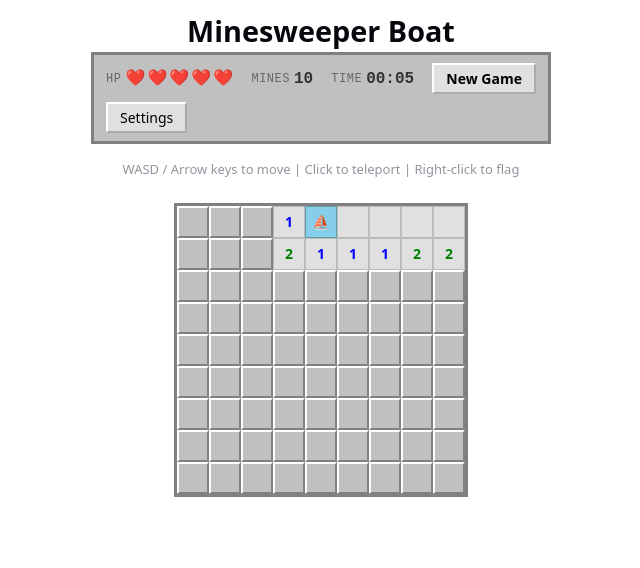
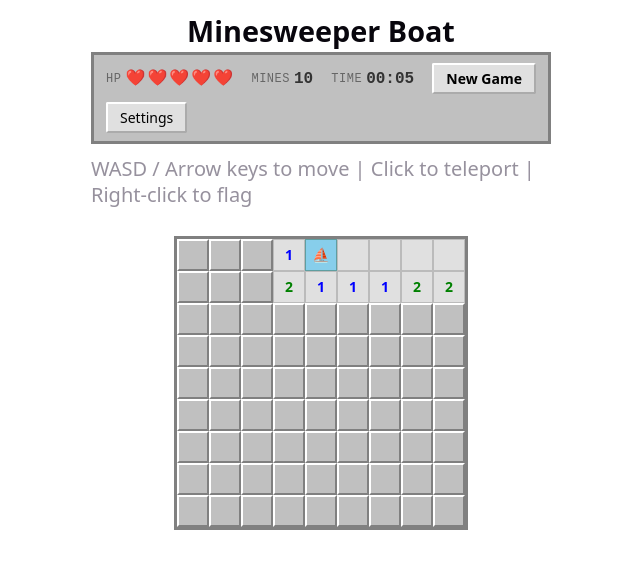
Before and after one commit to cat1060/devin-minesweeper-demo, a React (Vite) app: page / in a window 1280 px wide. Shown: the top 568 px of the page, without its empty margins (319-959 px from the left). Built offline with nearby package versions, Linux system fonts and the light colour scheme.

Commit message:
style: increase instruction text font size to 20px (150% of 13px)

```diff
--- a/src/App.css
+++ b/src/App.css
@@ -38,7 +38,7 @@
 
 .instructions {
   margin-top: 8px;
-  font-size: 13px;
+  font-size: 20px;
   color: var(--text);
   opacity: 0.7;
 }
```
